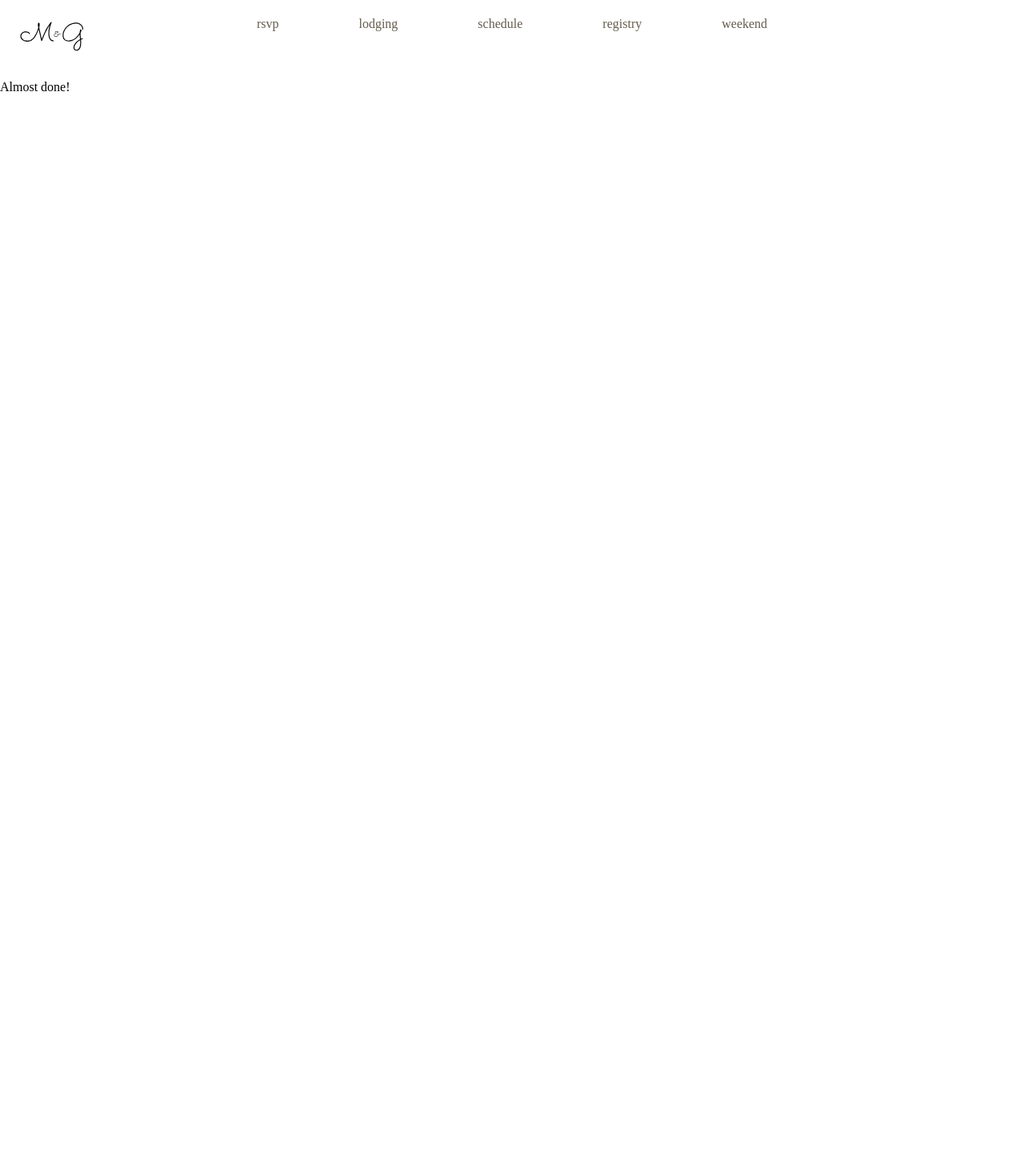
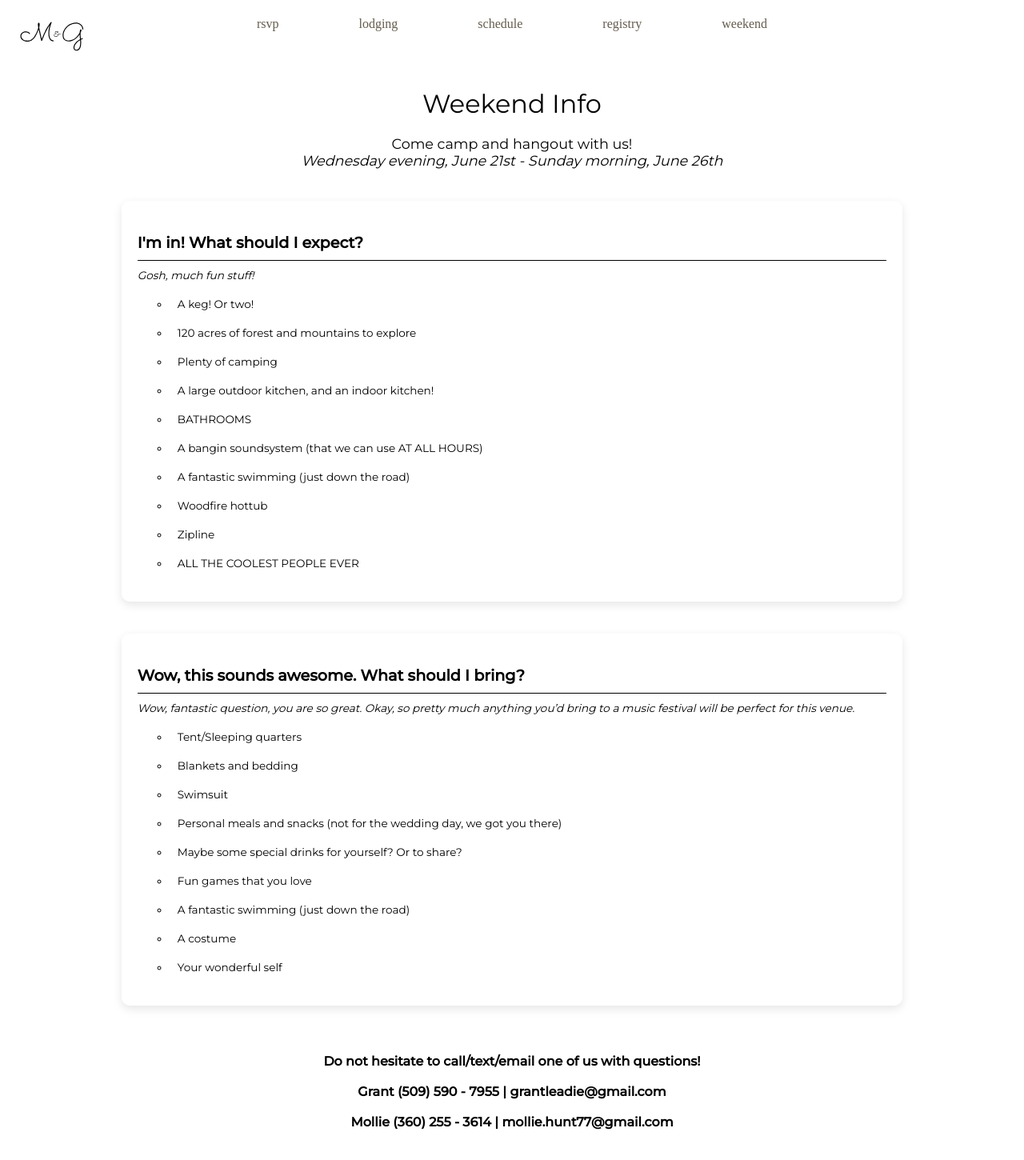
Before and after one commit to GrantEadie/m-g-wedding, a React (Create React App) app: page /weekend in a window 1280 px wide. Shown: the whole page at 80% size. Before the commit the page ends 800 px from the top, so only its background shows below. Built offline with nearby package versions, Linux system fonts and the light colour scheme; a web font is replaced by a local one.

Commit message:
add weekend info.

```diff
--- a/src/comps/registry/Card.js
+++ b/src/comps/registry/Card.js
@@ -1,25 +1,30 @@
 import styled from "styled-components";
 
 const Container = styled.div`
-  transition: all 0.2s ease;
+  transition: all 0.3s ease;
   padding: 20px;
-  width: 10%;
+
   border-radius: 3px;
-  box-shadow: rgba(0, 0, 0, 0.15) 0px 2px 8px;
+  box-shadow: rgba(255, 255, 255, 0.1) 0px 1px 1px 0px inset,
+    rgba(50, 50, 93, 0.25) 0px 50px 100px -20px,
+    rgba(0, 0, 0, 0.3) 0px 30px 60px -30px;
   color: black;
   margin: 10px;
-  border: 1px solid transparent;
+  border: 1px solid rgb(240, 240, 240);
   cursor: pointer;
+  min-height: 300px;
+
   &:hover {
-    border: 1px solid lightgrey;
-    box-shadow: rgba(0, 0, 0, 0.3) 0px 2px 8px;
+    border: 1px solid rgb(240, 240, 240);
+    box-shadow: rgba(255, 255, 255, 0.2) 0px 1px 1px 0px inset,
+      rgba(50, 50, 93, 0.45) 0px 50px 100px -20px,
+      rgba(0, 0, 0, 0.4) 0px 30px 60px -30px;
   }
 `;
 
 const Body = styled.div``;
 
 const Title = styled.div`
-  padding: 10px;
   color: black;
 `;
 
--- a/src/comps/registry/Checkout.js
+++ b/src/comps/registry/Checkout.js
@@ -29,6 +29,8 @@ const Checkout = () => {
 
   const article = {
     title: "Donate to Our New Home",
+    amount: 50,
+    desc: "We're working on finishing the inside and outside of our recently purchased home. These donations will go to a new deck, raised beds, a perimeter fence, landscaping, and more."
   };
 
   const checkoutOptions = {
--- a/src/comps/weekend/Weekend.js
+++ b/src/comps/weekend/Weekend.js
@@ -1,11 +1,128 @@
 import styled from "styled-components";
 
-const Container = styled.div``;
+const Holder = styled.div`
+  display: flex;
+  justify-content: center;
+  padding: 0 30px;
+  font-family: "Montserrat", sans-serif;
+`;
+
+const Container = styled.div`
+  display: flex;
+  justify-content: center;
+  flex-direction: column;
+  align-items: center;
+`;
+
+const Title = styled.div`
+  font-size: 2em;
+  width: 100%;
+  text-align: center;
+  margin: 10px 0;
+`;
+
+const Desc = styled.div`
+  font-size: 1.1em;
+  text-align: center;
+  margin: 10px 0;
+  margin-bottom: 20px;
+`;
+
+const Item = styled.div`
+  width: 100%;
+  margin: 20px 0;
+  box-shadow: rgba(0, 0, 0, 0.1) 0px 4px 12px;
+  padding: 20px;
+  border-radius: 10px;
+`;
+
+const ItemTitle = styled.div`
+  font-weight: 900;
+  border-bottom: 1px solid black;
+  padding: 10px 0;
+  margin: 10px 0;
+  font-size: 1.2em;
+`;
+
+const ItemDesc = styled.div`
+  font-style: italic;
+  font-size: 0.85em;
+`;
+
+const ItemBody = styled.div`
+  li {
+    font-size: 0.85em;
+    margin: 20px 0;
+    list-style-type: circle;
+    padding: 0 10px;
+  }
+`;
+
+const Footer = styled.div`
+  text-align: center;
+  margin: 40px 0;
+  font-weight: 800;
+`;
 
 export default function Weekend() {
   return (
-    <>
-      <Container>Almost done!</Container>
-    </>
+    <Holder>
+      <Container>
+        <Title>Weekend Info</Title>
+        <Desc>
+          Come camp and hangout with us!
+          <br /> <i>Wednesday evening, June 21st - Sunday morning, June 26th</i>
+        </Desc>
+        <Item>
+          <ItemTitle>I'm in! What should I expect?</ItemTitle>
+          <ItemDesc>Gosh, much fun stuff!</ItemDesc>
+          <ItemBody>
+            <ul>
+              <li>A keg! Or two!</li>
+              <li>120 acres of forest and mountains to explore</li>
+              <li>Plenty of camping</li>
+              <li>A large outdoor kitchen, and an indoor kitchen!</li>
+              <li>BATHROOMS</li>
+              <li>A bangin soundsystem (that we can use AT ALL HOURS)</li>
+              <li>A fantastic swimming (just down the road)</li>
+              <li>Woodfire hottub</li>
+              <li>Zipline</li>
+              <li>ALL THE COOLEST PEOPLE EVER</li>
+            </ul>
+          </ItemBody>
+        </Item>
+        <Item>
+          <ItemTitle>Wow, this sounds awesome. What should I bring?</ItemTitle>
+          <ItemDesc>
+            Wow, fantastic question, you are so great. Okay, so pretty much
+            anything you’d bring to a music festival will be perfect for this
+            venue.
+          </ItemDesc>
+          <ItemBody>
+            <ul>
+              <li>Tent/Sleeping quarters</li>
+              <li>Blankets and bedding</li>
+              <li>Swimsuit</li>
+              <li>
+                Personal meals and snacks (not for the wedding day, we got you
+                there)
+              </li>
+              <li>Maybe some special drinks for yourself? Or to share?</li>
+              <li>Fun games that you love</li>
+              <li>A fantastic swimming (just down the road)</li>
+              <li>A costume</li>
+              <li>Your wonderful self</li>
+            </ul>
+          </ItemBody>
+        </Item>
+        <Footer>
+          Do not hesitate to call/text/email one of us with questions! <br />
+          <br />
+          Grant (509) 590 - 7955 | grantleadie@gmail.com <br />
+          <br />
+          Mollie (360) 255 - 3614 | mollie.hunt77@gmail.com
+        </Footer>
+      </Container>
+    </Holder>
   );
 }
```
